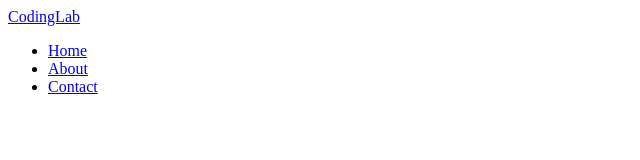
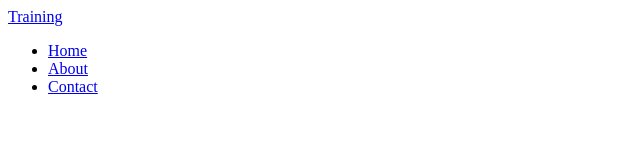
Before and after one commit to epsilon2022/jdoleguez.github.io, a plain HTML site: page index.html in a window 1280 px wide. Shown: the full height of the page, 0-640 px from the left. Drawn offline with Linux system fonts and the light colour scheme.

Commit message:
Update index.html

```diff
--- a/index.html
+++ b/index.html
@@ -8,7 +8,7 @@
    <nav>
     <div class="menu">
       <div class="logo">
-        <a href="#">CodingLab</a>
+        <a href="#">Training</a>
      </div>
       <ul>
         <li><a href="#">Home</a></li>
```
